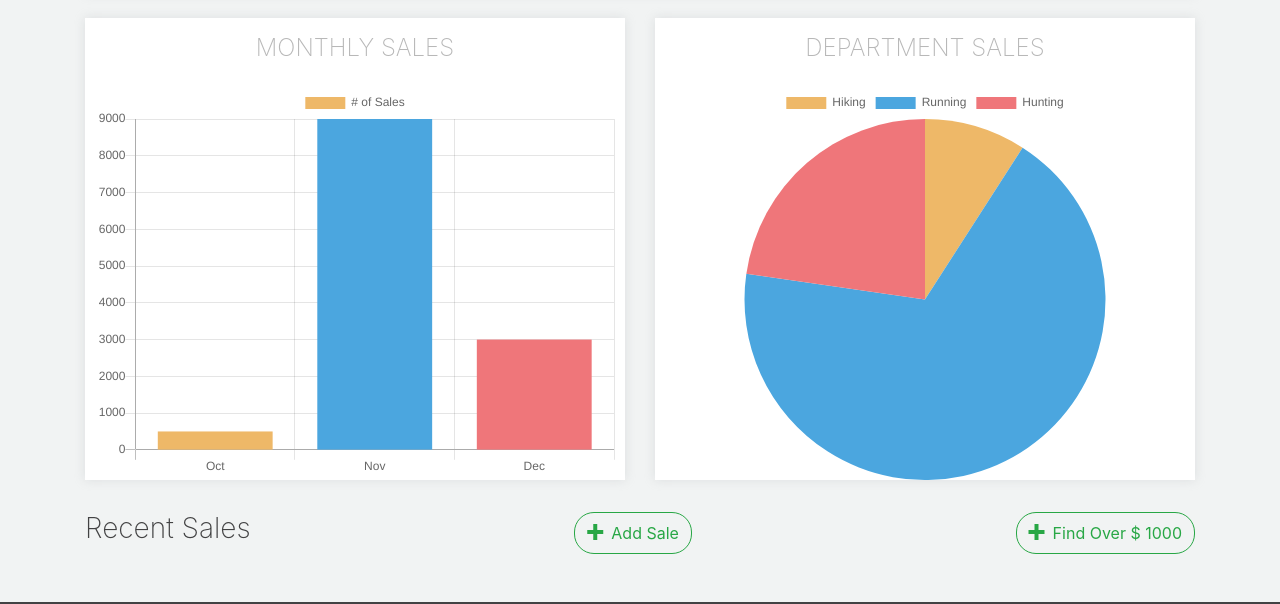
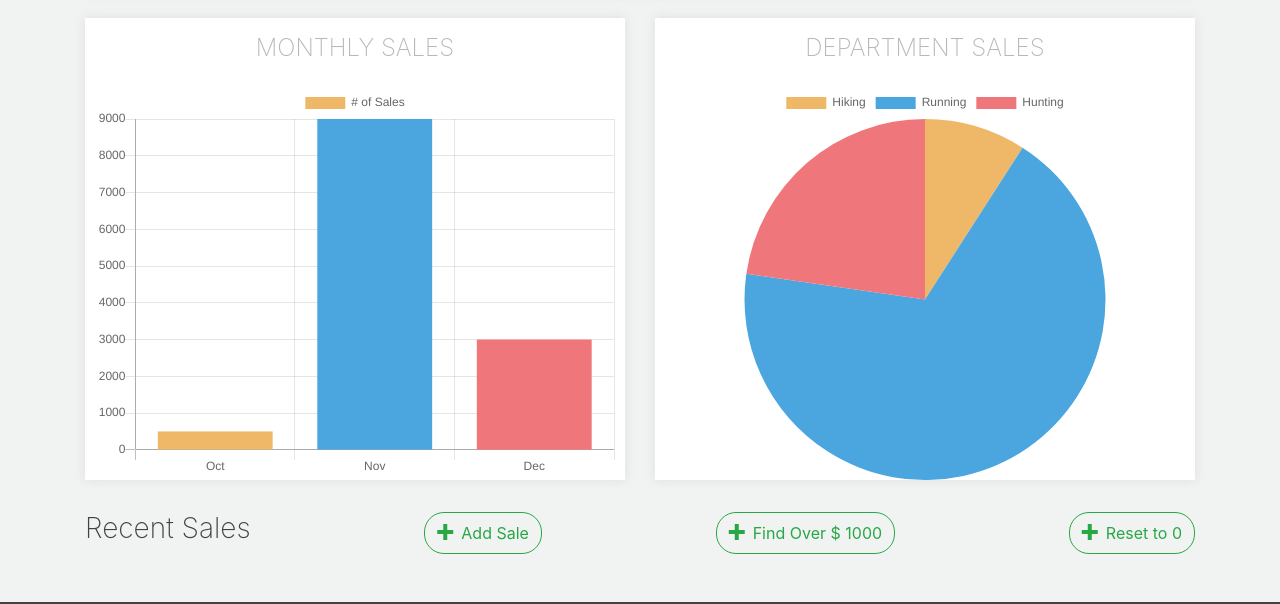
Before and after one commit to ediCarlosSilva/jsArrayAndCollections, a plain HTML site: page 01 Starter Project/index.html in a window 1280 px wide. Shown: the part 370-974 px from the top of the page. Drawn offline with nearby package versions, Linux system fonts and the light colour scheme.

Commit message:
using Array fill

```diff
--- a/01 Starter Project/index.html
+++ b/01 Starter Project/index.html
@@ -63,9 +63,9 @@
 			<button type="button" class="btn btn-outline-success" data-toggle="modal" data-target="#exampleModal"><span
 					class="oi oi-plus pr-2"></span>Add Sale</button>
 
-			<button type="button" class="btn btn-outline-success" data-toggle="modal" data-target="#exampleModal" onclick="findOver1000()"><span
-					class="oi oi-plus pr-2"></span>Find Over $ 1000</button>
+			<button type="button" class="btn btn-outline-success" onclick="findOver1000()"><span class="oi oi-plus pr-2"></span>Find Over $ 1000</button>
 
+			<button type="button" class="btn btn-outline-success" onclick="resetNum()"><span class="oi oi-plus pr-2"></span>Reset to 0</button>
 		</div>
 
 		<!-- New Sales View -->
--- a/01 Starter Project/js/page.js
+++ b/01 Starter Project/js/page.js
@@ -25,6 +25,11 @@ yearlyLabel.innerHTML = `R$ ${yearlyTotal}`;
 function findOver1000() {
     let firstThousand = monthlySales.findIndex(element => element > 1000);
     alert(firstThousand);
+}
+
+function resetNum() {
+    monthlySales.fill(0);
+    monthlySalesChart.update();
 }
 
 // Bar
```
